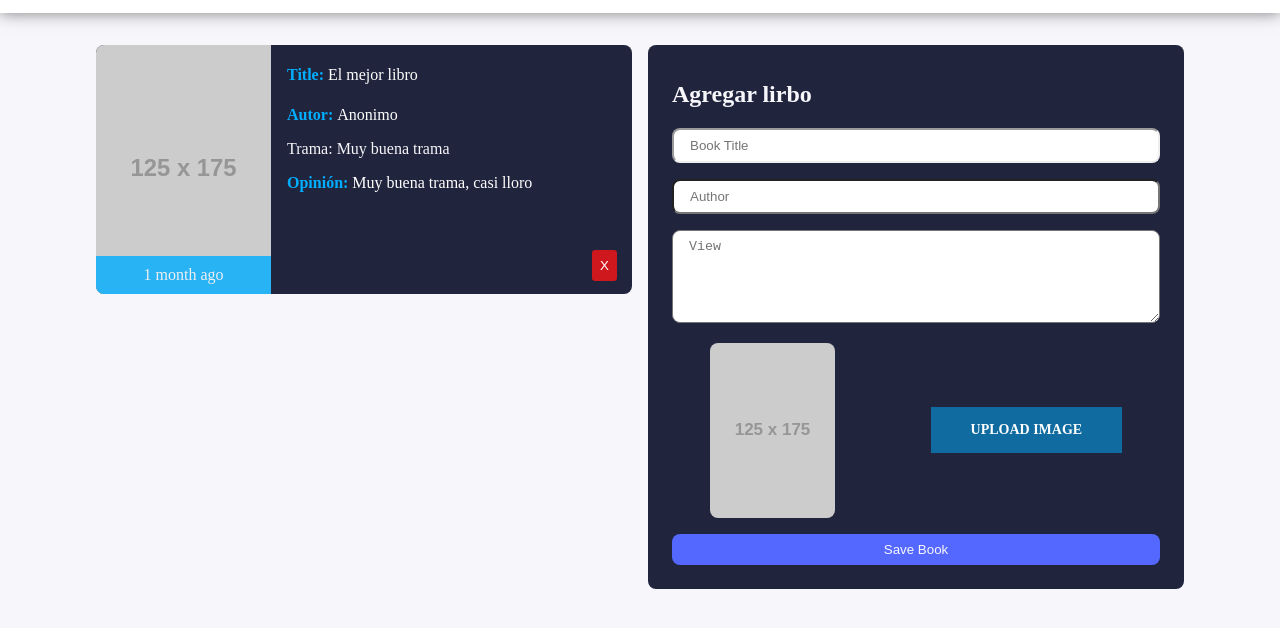
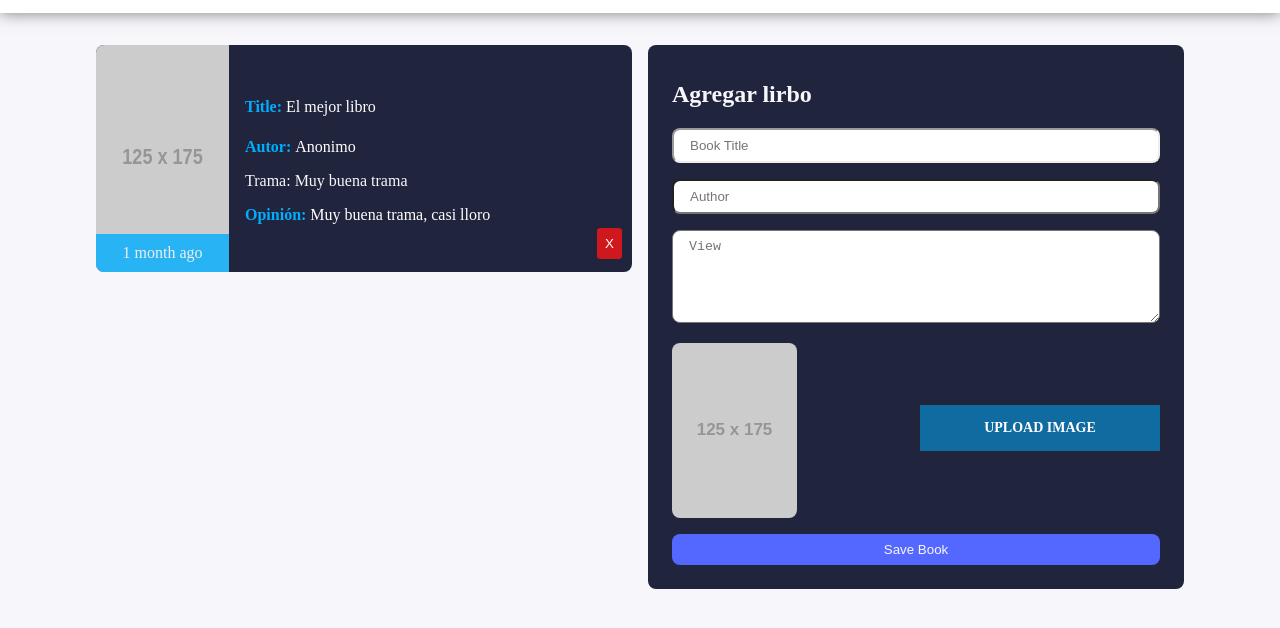
Before and after one commit to rearalf/javascript-fullstack, a website built with webpack: page frontend/index.html in a window 1280 px wide. Shown: the part 46-674 px from the top of the page. Built offline with nearby package versions, Linux system fonts and the light colour scheme; no server answers; placeholder pictures from the web are drawn by us.

Commit message:
Mejora en diseño

```diff
--- a/frontend/services/UI.js
+++ b/frontend/services/UI.js
@@ -1,5 +1,6 @@
 import BookServices from './BookServices';
 const bookServices = new BookServices();
+import { formatDistanceToNowStrict } from 'date-fns';
 
 class UI {
 	async renderBooks() {
@@ -7,6 +8,7 @@ class UI {
 		const listBooks = document.getElementById('ListBooks');
 		listBooks.innerHTML = '';
 		books.forEach(({ image, title, author, view, _id, created_at }) => {
+			const date = formatDistanceToNowStrict(new Date(created_at));
 			const div = document.createElement('div');
 			const img = image ? image : 'https://placehold.co/125x175';
 			div.className = 'card mb-2';
@@ -14,7 +16,7 @@ class UI {
 			<div class="card-content-img">
 				<img src="${img}"
 					class="card-img" alt="imagen">
-				<span class="card-time">1 month ago</span>
+				<span class="card-time">${date} ago</span>
 			</div>
 			<div class="card-body">
 				<h4 class="card-title">Title: <span>${title}</span></h4>
@@ -43,6 +45,7 @@ class UI {
 	clearBookForm() {
 		document.getElementById('bookForm').reset();
 		document.getElementById('imgForm').src = 'https://placehold.co/125x175';
+		document.getElementById('labelImgForm').innerHTML = 'UPLOAD IMAGE';
 	}
 }
 
--- a/frontend/styles/app.css
+++ b/frontend/styles/app.css
@@ -111,7 +111,8 @@ main.container {
 
 .card-content-img {
 	position: relative;
-	width: 175px;
+	min-width: 133px;
+	max-width: 500px;
 }
 
 .card-img {
@@ -136,6 +137,7 @@ main.container {
 
 .card-body {
 	margin-left: 1rem;
+	padding: 2rem 0;
 }
 
 .card .btn {
@@ -144,7 +146,7 @@ main.container {
 	color: var(--color-text-second);
 	position: absolute;
 	bottom: 5px;
-	right: 15px;
+	right: 10px;
 }
 
 .card .btn:hover {
@@ -156,7 +158,9 @@ main.container {
 .card-opinion {
 	color: var(--color-text-primary);
 	font-weight: 700;
+	padding: 0 20px 0 0;
 }
+
 .card-title span,
 .card-author span,
 .card-opinion span {
@@ -199,9 +203,16 @@ main.container {
 
 .form .contentImg {
 	display: flex;
-	justify-content: space-around;
+	justify-content: space-between;
 	gap: 20px;
 	align-items: center;
+	flex-direction: column;
+}
+
+@media screen and (min-width: 500px) {
+	.form .contentImg {
+		flex-direction: row;
+	}
 }
 
 .form-control-file {
@@ -223,6 +234,9 @@ label[for="inputImgForm"] {
 	cursor: pointer;
 	padding: 15px 40px !important;
 	text-transform: uppercase;
-	width: fit-content;
+	width: 240px;
 	text-align: center;
+	white-space: nowrap;
+	overflow: hidden;
+	text-overflow: ellipsis;
 }
--- a/package.json
+++ b/package.json
@@ -41,6 +41,7 @@
 	"dependencies": {
 		"cors": "^2.8.5",
 		"cross-env": "^7.0.3",
+		"date-fns": "^2.16.1",
 		"dotenv": "^8.2.0",
 		"express": "^4.17.1",
 		"mongoose": "^5.11.11",
--- a/webpack.config.js
+++ b/webpack.config.js
@@ -31,7 +31,7 @@ module.exports = {
 	devServer: {
 		contentBase: path.join(__dirname, 'dist'),
 		open: true,
-		port: 9000,
+		port: 5000,
 	},
 	devtool: 'source-map',
 };
```
Also changed, not shown: README.md.
